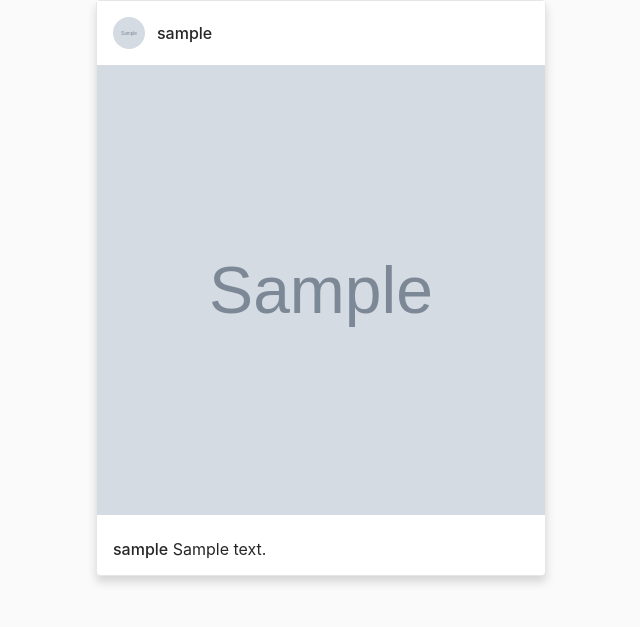
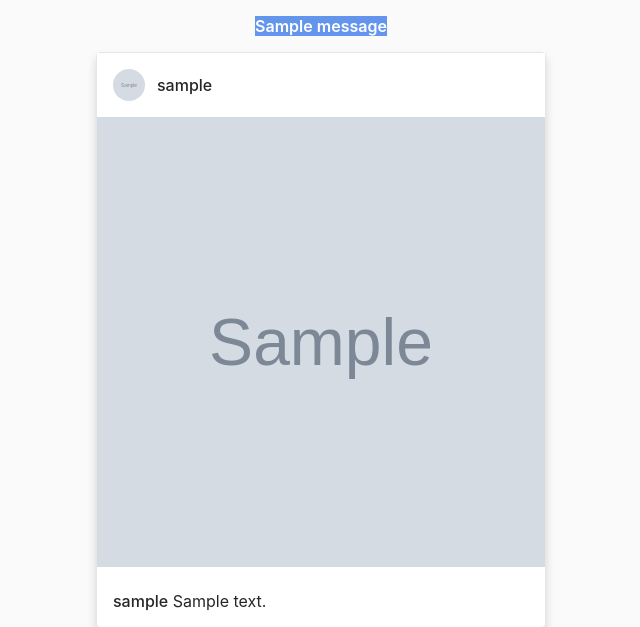
Before and after one commit to pamella/djangram, a Django app: page /lista_posts/ in a window 1280 px wide. Shown: the top 627 px of the page, without its empty margins (319-959 px from the left). Run offline with Django 3.2, Linux system fonts and the light colour scheme; tables that the repository leaves empty hold one stand-in row (values such as "Sample post"); grey boxes marked "Sample" are stand-in pictures; one stand-in notice (Sample message) is shown; some libraries are stand-ins or nearby versions.

Commit message:
Add post create success message and display it at its success template

```diff
--- a/posts/views.py
+++ b/posts/views.py
@@ -1,10 +1,10 @@
+from django.contrib import messages
 from django.shortcuts import render
+from django.urls import reverse_lazy
 from django.views import generic
 
-from django.urls import reverse_lazy
-
+from posts.forms import PostCreateForm
 from posts.models import Post
-from posts.forms import PostCreateForm
 
 
 class PostListView(generic.ListView):
@@ -23,3 +23,7 @@ class PostCreateView(generic.CreateView):
         return {
             'user': self.request.user,
         }
+
+    def form_valid(self, form):
+        messages.success(self.request, 'Você compartilhou um novo post! Confira abaixo.')
+        return super().form_valid(form)
--- a/static/css/style.css
+++ b/static/css/style.css
@@ -20,6 +20,12 @@ body, html {
     --color-new-orange: #fd6b37;
     --color-border: #e6e6e6;
     --card-shadow: 0 6px 10px 0 rgba(0,0,0,0.15);
+}
+
+.message {
+    background-color: cornflowerblue;
+    font-weight: 600;
+    color: white;
 }
 
 
--- a/templates/posts/list_post.html
+++ b/templates/posts/list_post.html
@@ -13,6 +13,12 @@
 {% block body %}
 <section class="list-post-section">
     <div class="list-post-container">
+        {% if messages %}
+            {% for message in messages %}
+                <p class="message">{{ message }}</p>
+            {% endfor %}
+        {% endif %}
+
         {% for p in posts %}
             <div class="post-card">
                 <div class="post-card-info-top">
```
